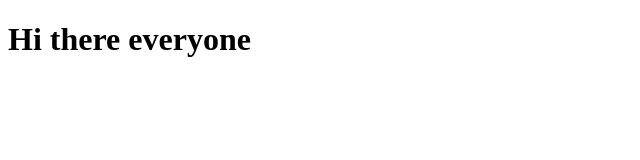
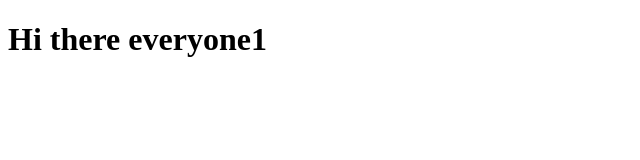
Before and after one commit to scottwedge/gitProject, a plain HTML site: page index.html in a window 1280 px wide. Shown: the full height of the page, 0-640 px from the left. Drawn offline with Linux system fonts and the light colour scheme.

```diff
--- a/index.html
+++ b/index.html
@@ -10,6 +10,6 @@
    <title>Document</title>
  </head>
   <body>
-    <h1>Hi there everyone</h1>
+    <h1>Hi there everyone1</h1>
   </body>
 </html>
```
